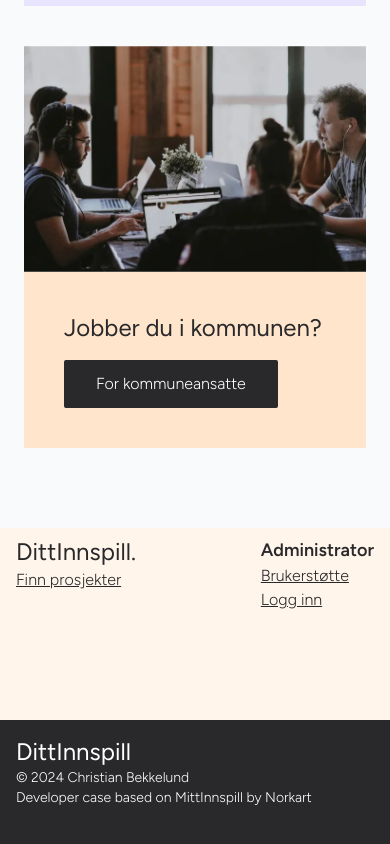
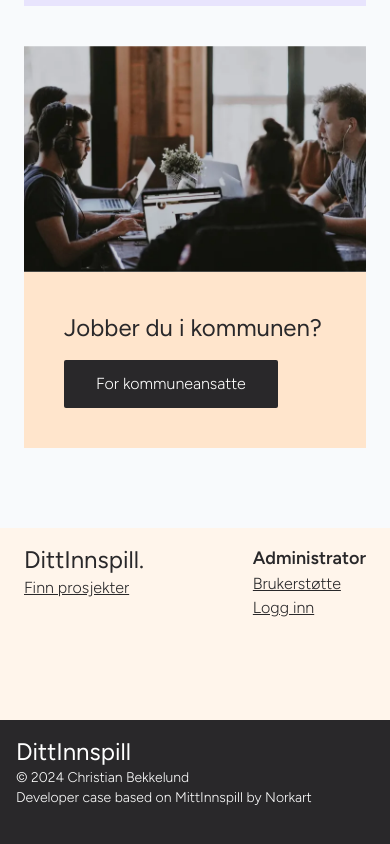
Before and after one commit to chrisbekk/ditt-innspill, a React (Vite) app: page / in a window 390 px wide. Shown: the part 3722-4566 px from the top of the page. Built offline with nearby package versions, Linux system fonts and the light colour scheme.

Commit message:
small padding fixes on footer

```diff
--- a/src/components/Footer/index.jsx
+++ b/src/components/Footer/index.jsx
@@ -5,7 +5,7 @@ export default function Footer() {
     <>
       <div className="w-screen bg-custom_yellow">
         <div className="max-w-[1440px] mx-auto px-2 h-48">
-          <div className="p-2 sm:p-8 h-full flex justify-between">
+          <div className="p-4 sm:p-8 h-full flex justify-between">
             <div>
               <h2 className="text-2xl">DittInnspill.</h2>
               <Link to={'/projects'}>
--- a/src/components/Home/DescriptionCard.jsx
+++ b/src/components/Home/DescriptionCard.jsx
@@ -1,7 +1,7 @@
 export default function DescriptionCard({ src, alt, children }) {
   return (
     <div>
-      <div className="h-[690px] md:h-[387px] md:w-full max-w-[500px] sm:px-10 md:px-0 mx-auto">
+      <div className="h-[690px] md:h-[387px] md:w-full max-w-[500px] mx-auto">
         <img src={src} alt={alt} className="h-full w-full object-contain" />
       </div>
       {children}
```
